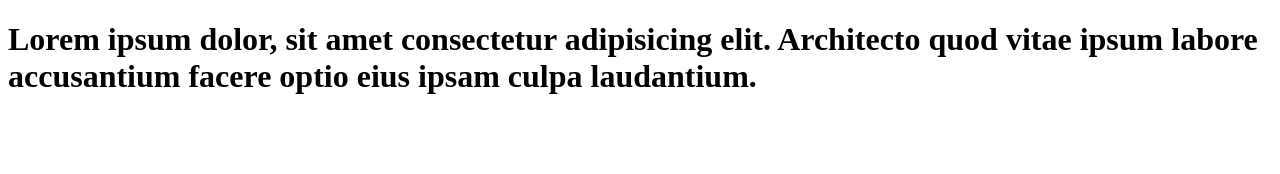
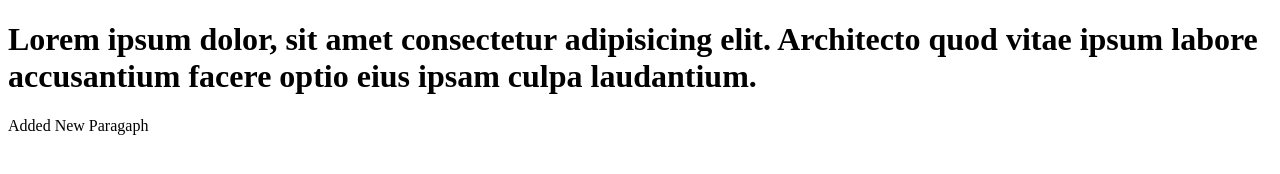
Before and after one commit to holaholu/2025_001, a plain HTML site: page index.html in a window 1280 px wide. Drawn offline with Linux system fonts and the light colour scheme.

Commit message:
Add paragraph to code

```diff
--- a/index.html
+++ b/index.html
@@ -10,5 +10,7 @@
       Lorem ipsum dolor, sit amet consectetur adipisicing elit. Architecto quod
       vitae ipsum labore accusantium facere optio eius ipsam culpa laudantium.
     </h1>
+
+    <p>Added New Paragaph</p>
   </body>
 </html>
```
